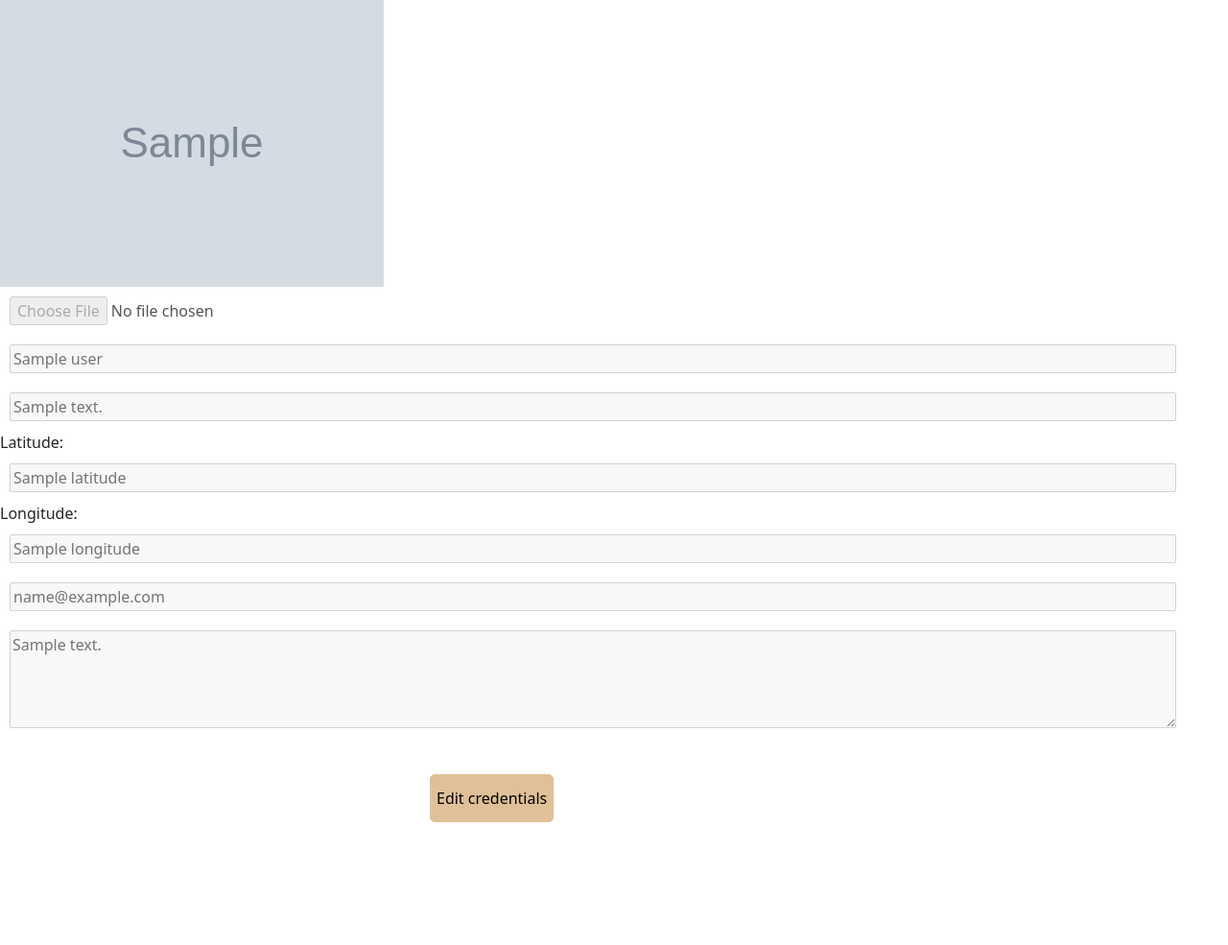
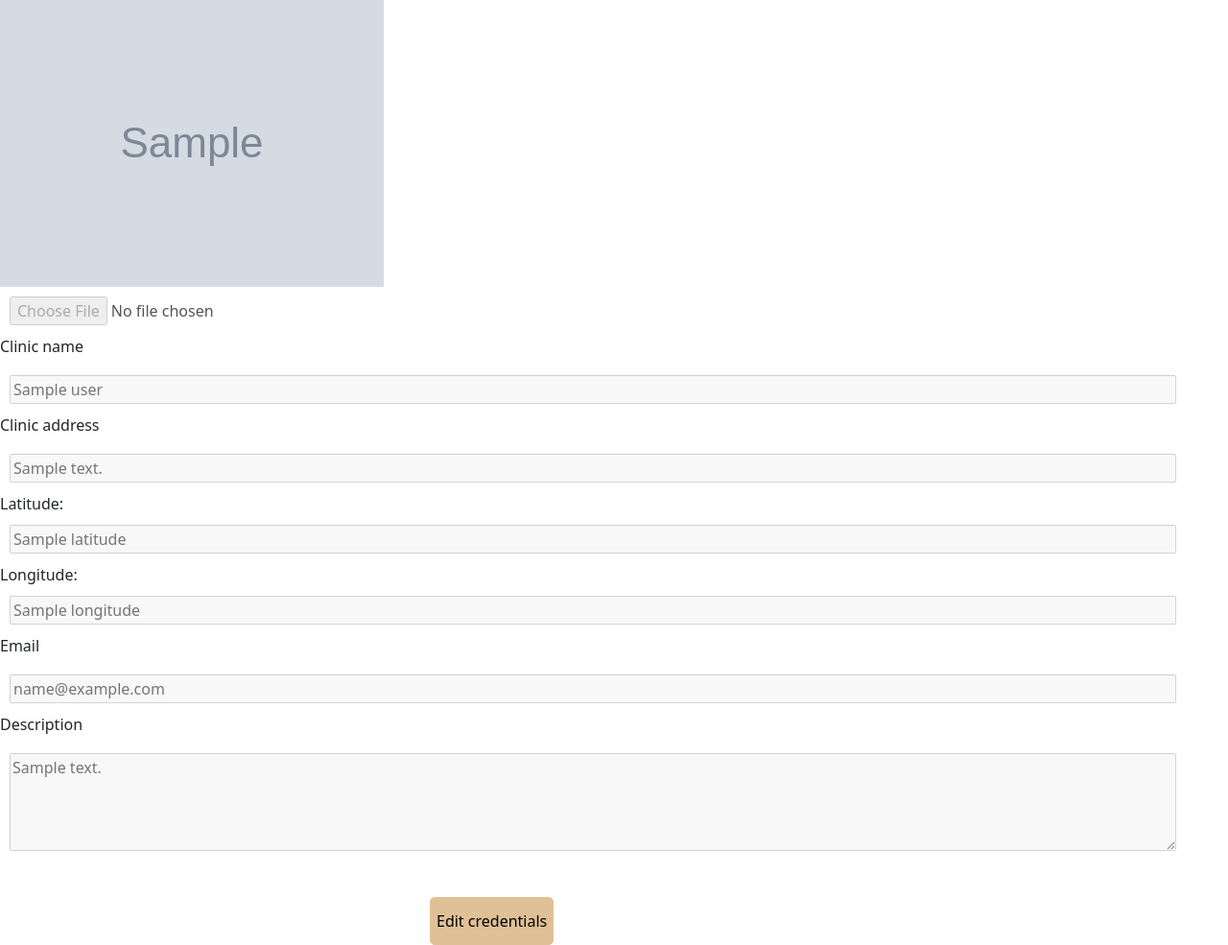
Before and after one commit to Clinic-Directory-2021/web_based_clinic_directory, a Django app: template main_app/templates/settings.html in a window 1280 px wide. Shown: the part 146-1131 px from the top of the page at 96% size. Before the commit the page ends 1003 px from the top, so only its background shows below. Run offline with Django 3.2, Linux system fonts and the light colour scheme; the template is opened without the code that fills it: most values are stand-ins (such as "Sample title", 1, 10 or a date in 2020); grey boxes marked "Sample" are stand-in pictures.

Commit message:
Settings field label

```diff
--- a/main_app/templates/settings.html
+++ b/main_app/templates/settings.html
@@ -34,7 +34,9 @@
     <!-- Clinic Image Input File-->
     <input disabled required name="clinic_image" id="clinic_image" accept=".jpg, .jpeg, .png" type="file" alt="Submit" class="credentials">
     <br>
+    <label for="exampleInputEmail1" class="form-label">Clinic name</label>
     <input type="text" disabled placeholder="{{user_data.clinic_name}}" class="credentials">
+    <label for="exampleInputEmail1" class="form-label">Clinic address</label>
     <input type="text" disabled placeholder="{{user_data.clinic_address}}" class="credentials">
     <div id="map" style="position: relative; top: 0; left: 30%; right: 0">
     <h3> Please Select Exact Location on the Map</h3>
@@ -42,10 +44,12 @@
     {% autoescape off %}
     {{map}}
     {% endautoescape %}
-    </div><br>Latitude:
+    </div><br>Latitude:<br>
     <input type="text" id="latitude" disabled placeholder="{{user_data.latitude}}" class="credentials">
-    Longitude: <input type="text" id="longitude" disabled placeholder="{{user_data.longitude}}" class="credentials">
-    <input type="text" disabled placeholder="{{user_data.email}}" class="credentials">
+    Longitude: <input type="text" id="longitude" disabled placeholder="{{user_data.longitude}}" class="credentials"><br>
+    <label for="exampleInputEmail1" class="form-label">Email</label><br>
+    <input type="text" disabled placeholder="{{user_data.email}}" class="credentials"><br>
+    <label for="exampleInputEmail1" class="form-label">Description</label><br>
     <textarea rows="4" cols="50" placeholder="{{user_data.clinic_description}}" class='credentials' disabled></textarea>
     <br>
     <br>
```
Also changed, not shown: db.sqlite3.
